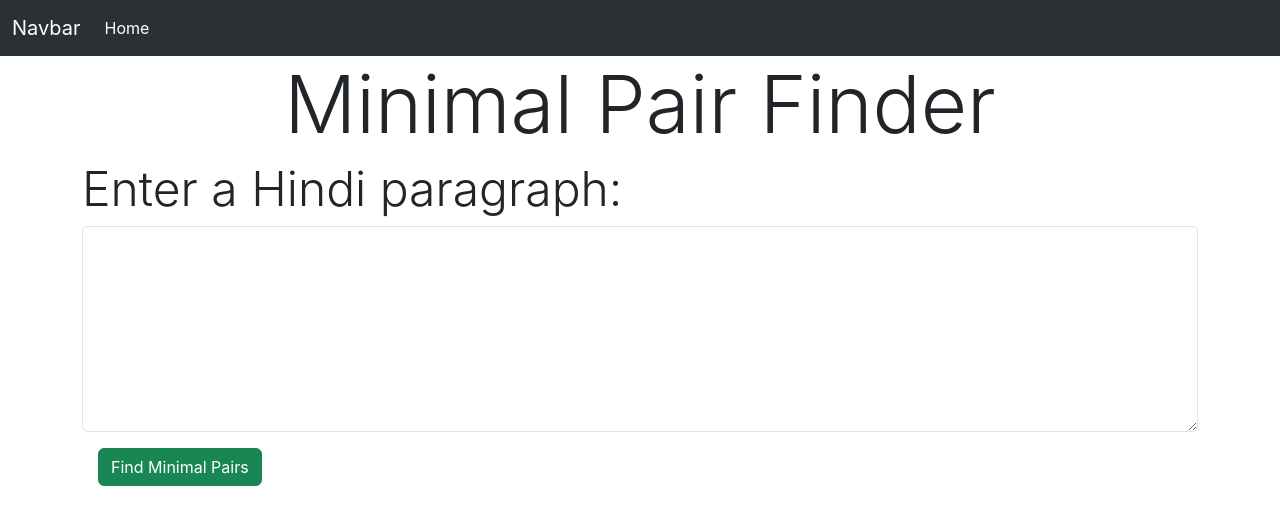
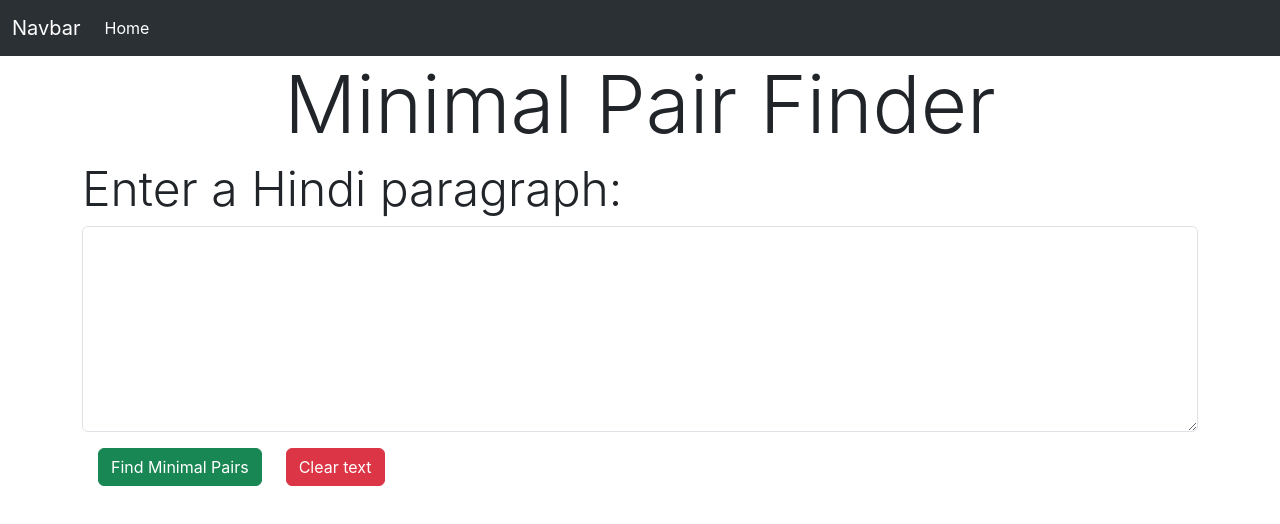
Before and after one commit to UtkarshUttam/Minimal-Pair-Finder, a React (Create React App) app: page / in a window 1280 px wide. Shown: the top 524 px of the page. Built offline with nearby package versions, Linux system fonts and the light colour scheme.

Commit message:
Update MinimalPairChecker.js

```diff
--- a/src/components/MinimalPairChecker.js
+++ b/src/components/MinimalPairChecker.js
@@ -46,6 +46,12 @@ class MinimalPairFinder extends React.Component {
 
     return minimalPairs;
   }
+  handleClearClick = () => {
+    // console.log("Uppercase was clicked"+text);
+    let newText = "";
+    this.setState({paragraph:newText});
+    // props.showAlert("Text cleared!", "success");
+  };
 
   areWordsMinimalPair(word1, word2) {
     // Determine if the two words are a minimal pair
@@ -74,7 +80,9 @@ class MinimalPairFinder extends React.Component {
         <h1 className="text-center display-1">Minimal Pair Finder</h1>
         <Form onSubmit={this.handleSubmit}>
           <Form.Group controlId="formBasicParagraph">
-          <Form.Label className="display-5">Enter a Hindi paragraph:</Form.Label>
+            <Form.Label className="display-5">
+              Enter a Hindi paragraph:
+            </Form.Label>
             <Form.Control
               as="textarea"
               rows={8}
@@ -85,6 +93,12 @@ class MinimalPairFinder extends React.Component {
           <Button className="my-3 mx-3" variant="success" type="submit">
             Find Minimal Pairs
           </Button>
+          <button
+            className="btn btn-danger mx-2 my-1"
+            onClick={this.handleClearClick}
+          >
+            Clear text
+          </button>
         </Form>
         {this.state.minimalPairs.length > 0 ? (
           <div>
```
